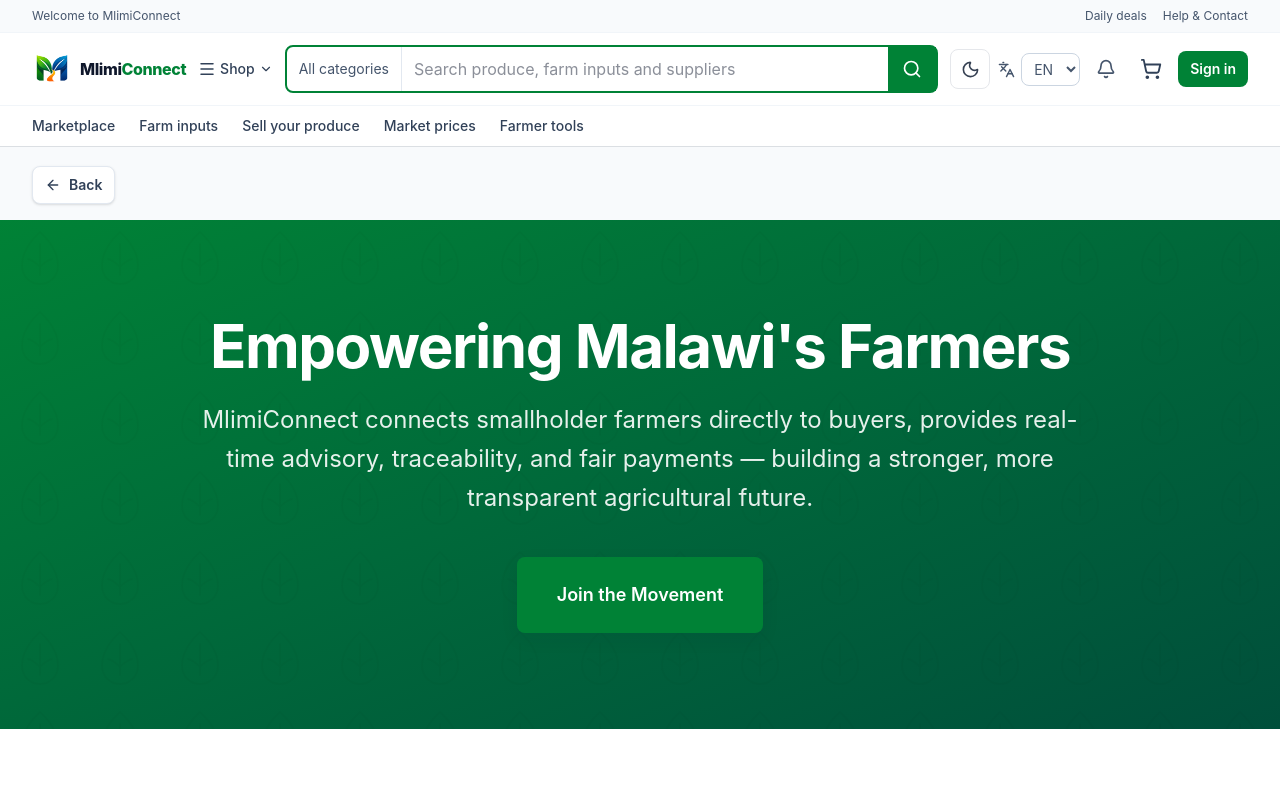
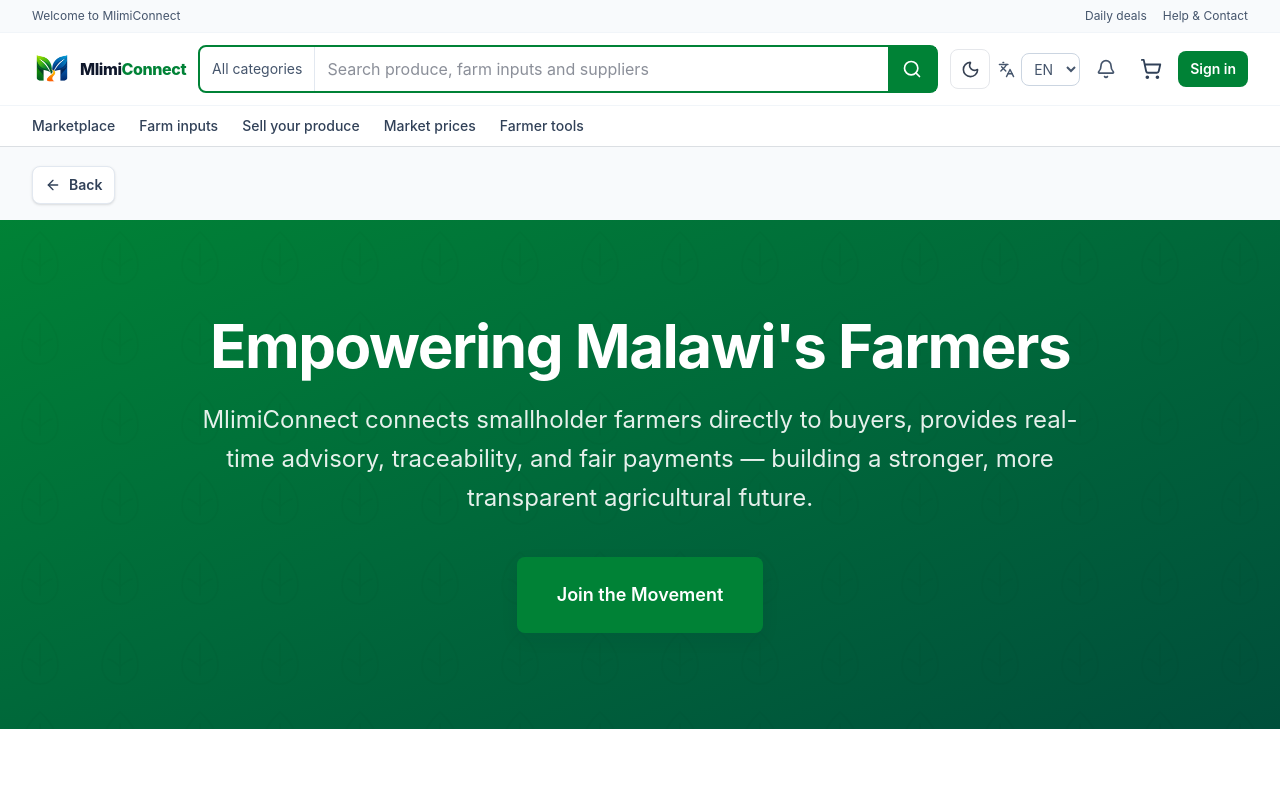
Before and after one commit to ClementMasauko/mlimiconnect-frontend, a React (Vite) app: page /about in a window 1280 px wide. Shown: the top 800 px of the page. Built offline with nearby package versions, Linux system fonts and the light colour scheme; no server answers.

Commit message:
Remove redundant shop menu control

```diff
--- a/src/components/Navbar.tsx
+++ b/src/components/Navbar.tsx
@@ -1,5 +1,5 @@
 import { Link, useNavigate } from "react-router-dom";
-import { Bell, ChevronDown, Menu, Search, ShoppingCart, UserRound } from "lucide-react";
+import { Bell, Search, ShoppingCart, UserRound } from "lucide-react";
 import { useAuth } from "../context/AuthContext";
 import { useCart } from "../context/CartContext";
 import ThemeToggle from "./ThemeToggle";
@@ -28,7 +28,6 @@ export default function Navbar() {
     </div>
     <div className="mx-auto flex max-w-screen-2xl flex-wrap items-center gap-x-3 gap-y-2 px-3 py-2.5 sm:min-h-[72px] sm:flex-nowrap sm:px-6 sm:py-3 lg:px-8">
       <BrandLogo to="/app/dashboard" compact />
-      <button type="button" onClick={() => navigate("/app/marketplace")} className="hidden items-center gap-1 text-sm font-medium text-slate-700 lg:flex dark:text-slate-200"><Menu size={18} /> {t("shop")} <ChevronDown size={14} /></button>
       <form onSubmit={goToSearch} className="order-last flex min-w-0 basis-full rounded-lg border-2 border-green-700 bg-white focus-within:ring-2 focus-within:ring-green-200 sm:order-none sm:flex-1 sm:basis-auto dark:bg-gray-900">
         <button type="button" onClick={() => navigate("/app/marketplace")} className="hidden border-r border-slate-200 px-3 py-2.5 text-sm text-slate-600 hover:bg-slate-50 md:block dark:border-gray-700 dark:text-gray-300 dark:hover:bg-gray-800">{t("allCategories")}</button>
         <input name="q" type="search" aria-label={t("searchMarketplace")} placeholder={t("searchMarketplace")} className="min-h-11 min-w-0 flex-1 bg-transparent px-3 text-base outline-none sm:text-sm" />
```
